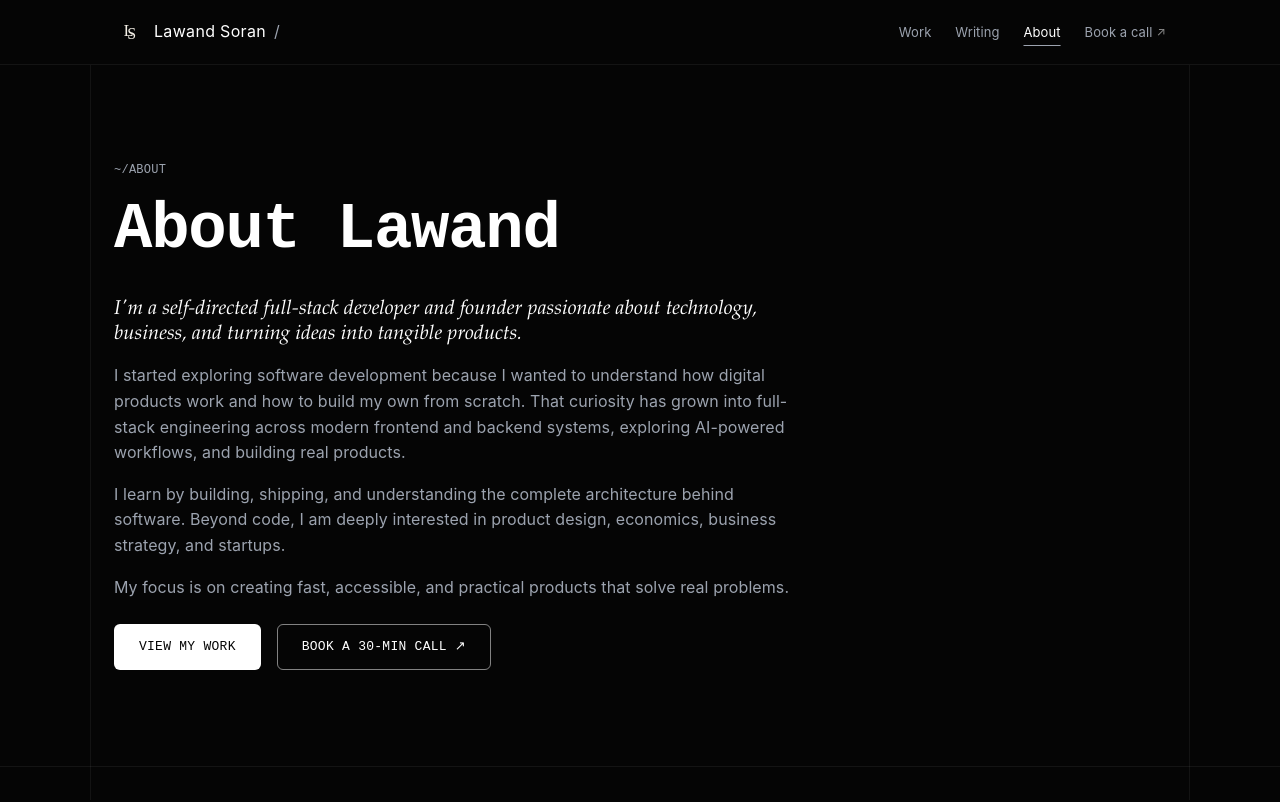
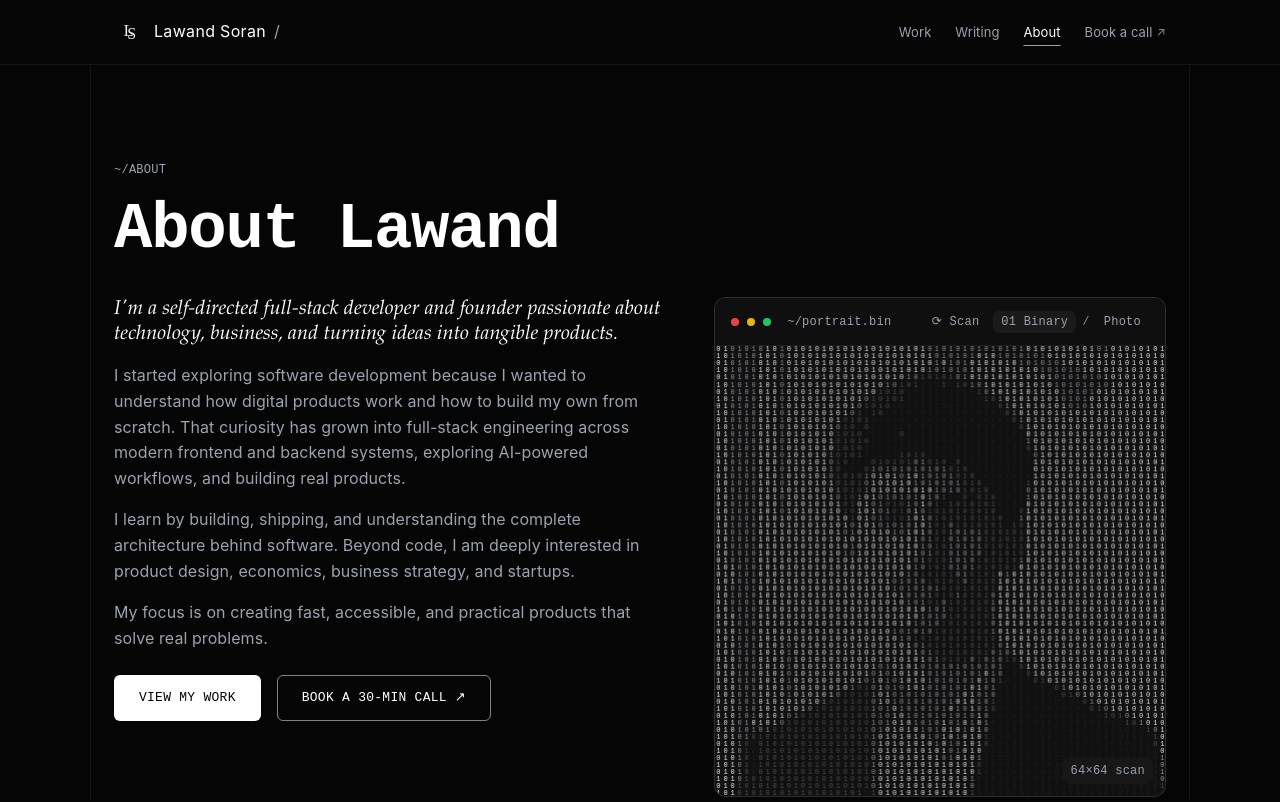
Before and after one commit to lawand12-dev/Personal-portfolio, a React (Vite) app: page /about in a window 1280 px wide. Shown: the top 802 px of the page. Built offline with nearby package versions, Linux system fonts and the light colour scheme.

Commit message:
final preview and review to the image binary and photo in my about page

```diff
--- a/src/pages/AboutPage.tsx
+++ b/src/pages/AboutPage.tsx
@@ -1,4 +1,5 @@
 import ActionLink from '../components/ui/ActionLink'
+import TerminalPortrait from '../components/ui/TerminalPortrait'
 import usePageMetadata from '../hooks/usePageMetadata'
 
 function AboutPage() {
@@ -13,7 +14,9 @@ function AboutPage() {
       <h1 className="portfolio-page-title mt-4" id="about-title">
         About Lawand
       </h1>
-      <div className="portfolio-prose mt-8 max-w-reading">
+
+      <div className="mt-8 grid grid-cols-1 items-start gap-12 lg:grid-cols-[1.1fr_0.9fr]">
+        <div className="portfolio-prose max-w-reading">
           <p className="portfolio-about-lead">
             I&apos;m a self-directed full-stack developer and founder passionate about
             technology, business, and turning ideas into tangible products.
@@ -33,8 +36,8 @@ function AboutPage() {
             My focus is on creating fast, accessible, and practical products that solve
             real problems.
           </p>
-      </div>
-      <div className="portfolio-section-action flex flex-wrap items-center gap-4">
+
+          <div className="portfolio-section-action mt-8 flex flex-wrap items-center gap-4">
             <ActionLink to="/work" variant="primary">
               View my work
             </ActionLink>
@@ -47,6 +50,12 @@ function AboutPage() {
               Book a 30-min call <span aria-hidden="true">↗</span>
             </a>
           </div>
+        </div>
+
+        <div className="w-full max-w-md mx-auto lg:max-w-none">
+          <TerminalPortrait />
+        </div>
+      </div>
     </article>
   )
 }
```
Also changed, not shown: src/assets/Lawand.jpg (added). Lines whose indentation alone changed are shown as unchanged.
